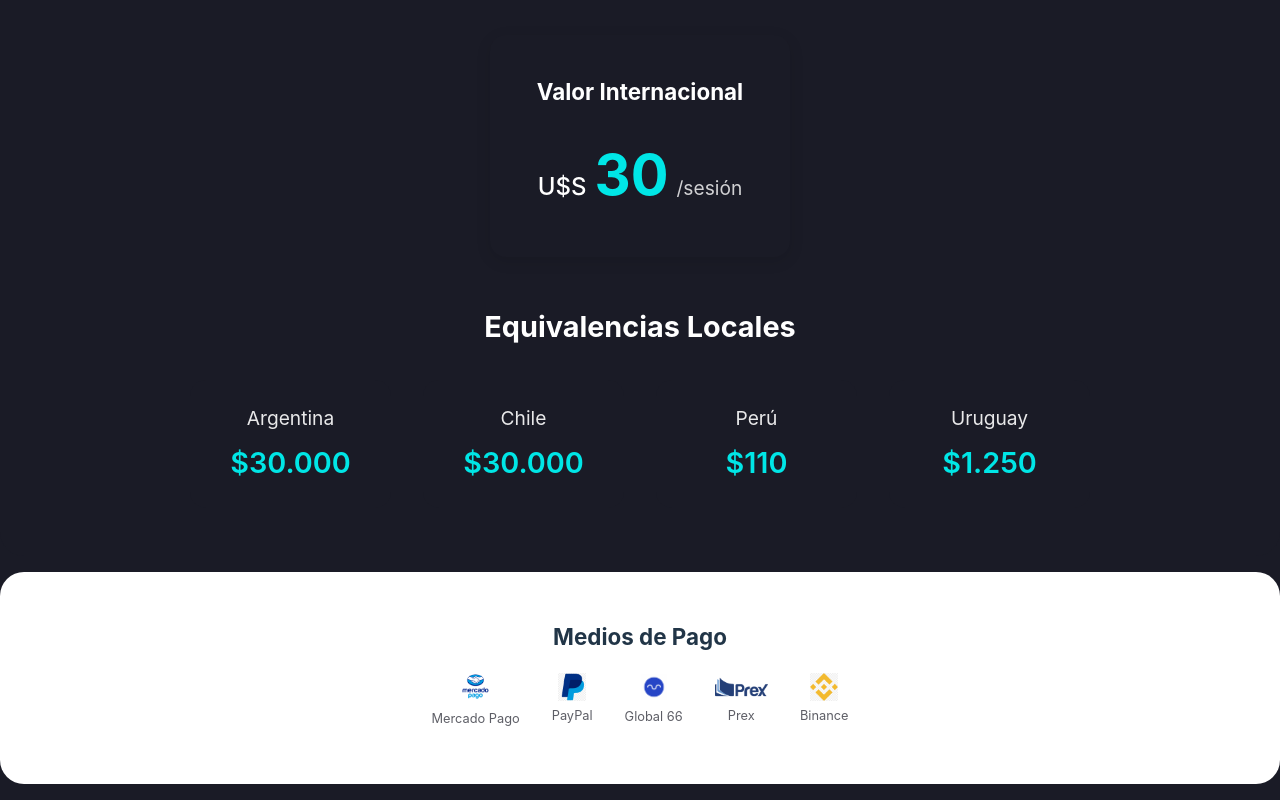
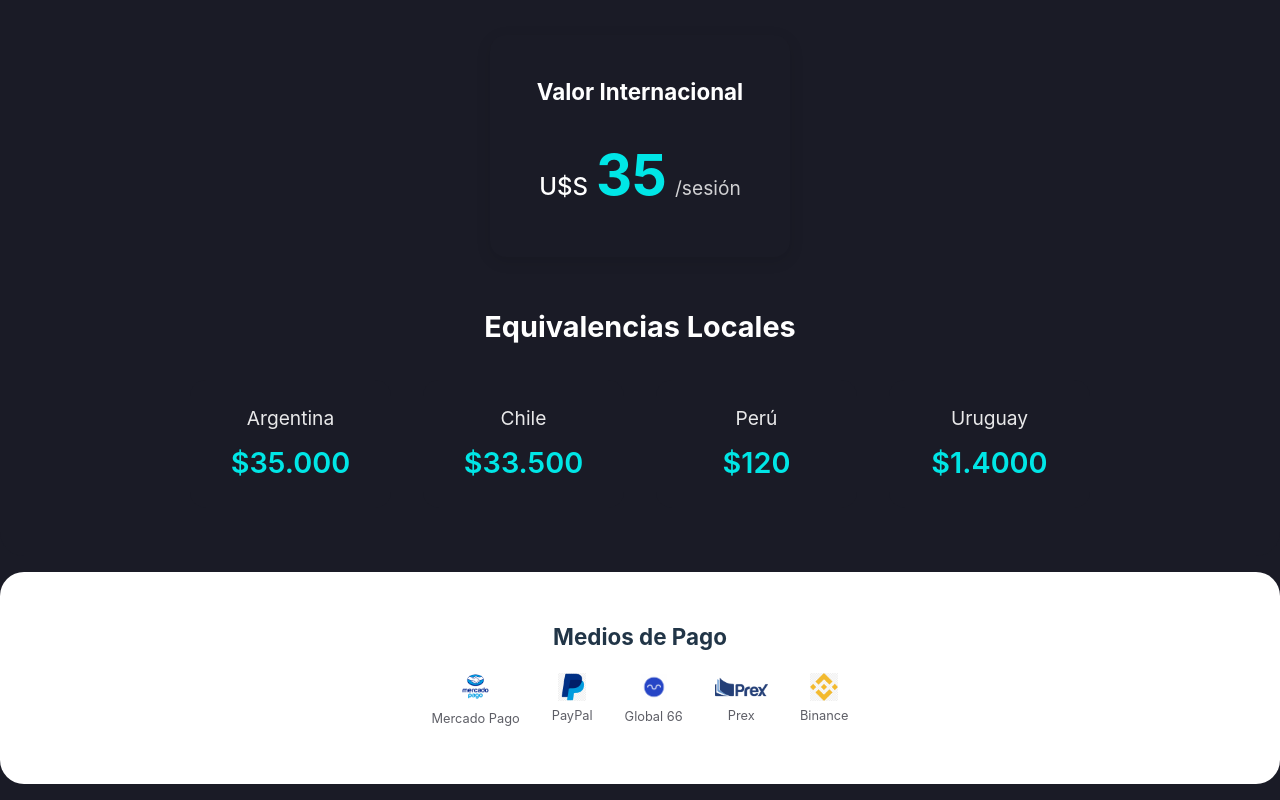
Before and after one commit to pabloenzenhofer/psicologiadelaobesidad, a React (Vite) app: page / in a window 1280 px wide. Shown: the part 6247-7047 px from the top of the page. Built offline with nearby package versions, Linux system fonts and the light colour scheme; a web font is replaced by a local one.

Commit message:
Actualizar precios en componente Prices

```diff
--- a/src/sections/Prices.tsx
+++ b/src/sections/Prices.tsx
@@ -16,7 +16,7 @@ const Prices = () => {
             <h3>Valor Internacional</h3>
             <div className="price">
               <span className="currency">U$S</span>
-              <span className="amount">30</span>
+              <span className="amount">35</span>
               <span className="period">/sesión</span>
             </div>
           </article>
@@ -26,19 +26,19 @@ const Prices = () => {
             <div className="local-prices-grid">
               <div className="price-card local">
                 <div className="country">Argentina</div>
-                <div className="price">$30.000</div>
+                <div className="price">$35.000</div>
               </div>
               <div className="price-card local">
                 <div className="country">Chile</div>
-                <div className="price">$30.000</div>
+                <div className="price">$33.500</div>
               </div>
               <div className="price-card local">
                 <div className="country">Perú</div>
-                <div className="price">$110</div>
+                <div className="price">$120</div>
               </div>
               <div className="price-card local">
                 <div className="country">Uruguay</div>
-                <div className="price">$1.250</div>
+                <div className="price">$1.4000</div>
               </div>
             </div>
           </div>
```
